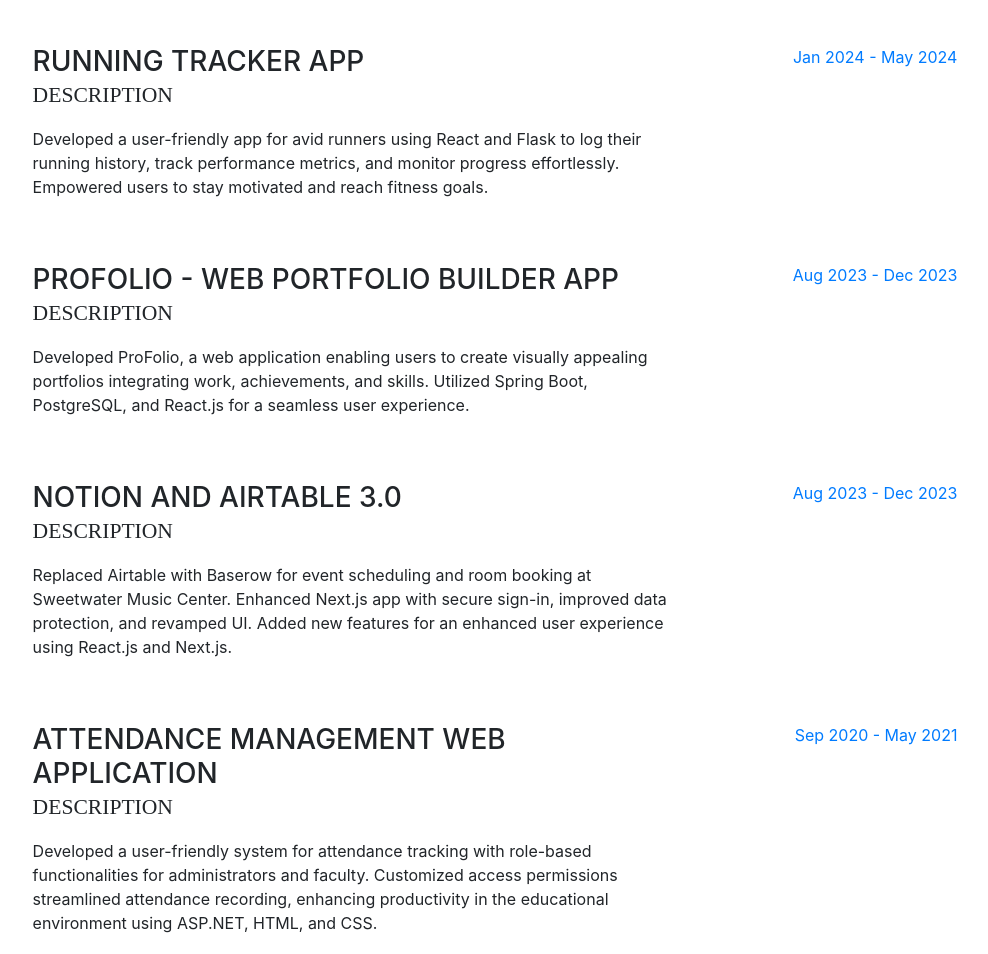
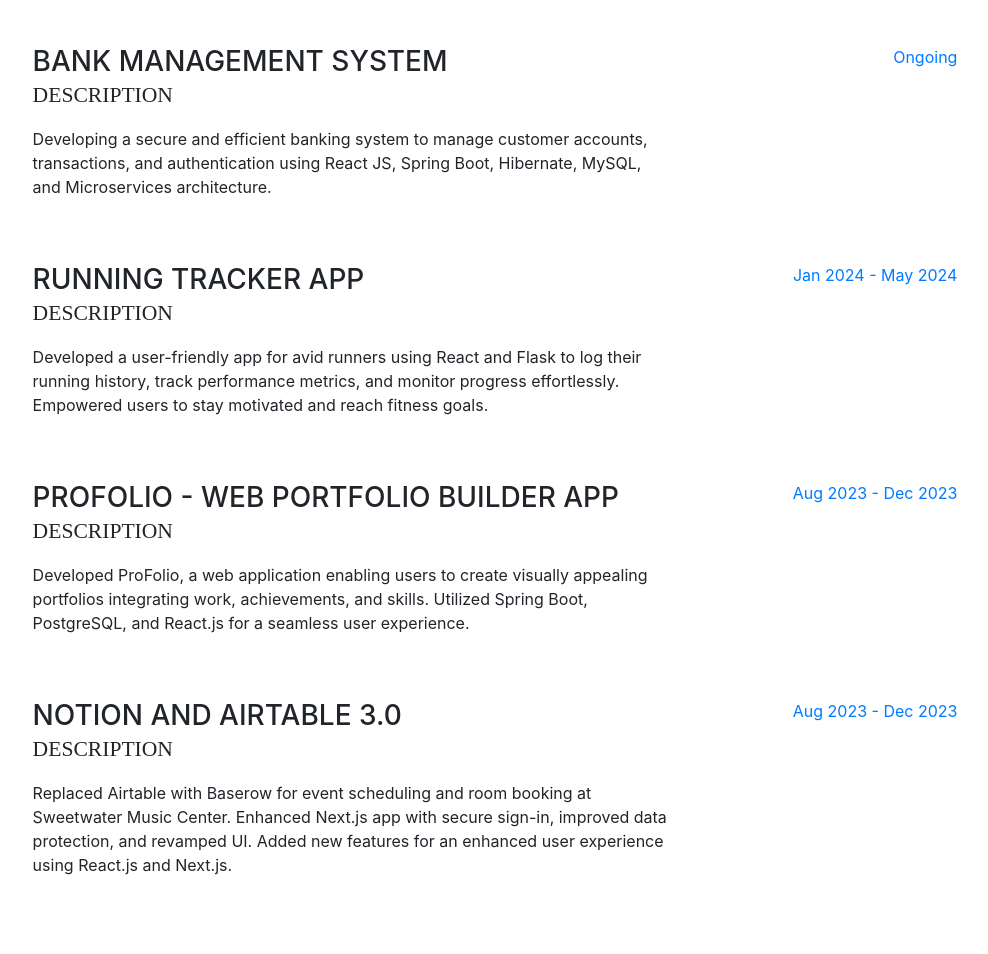
Before and after one commit to manur02/manur02.github.io, a website with bundled scripts: page index.html in a window 1280 px wide. Shown: the part 1689-2643 px from the top of the page, without its empty margins (145-1133 px from the left). Built offline with nearby package versions, Linux system fonts and the light colour scheme; a web font is replaced by a local one.

Commit message:
Update index.html

```diff
--- a/index.html
+++ b/index.html
@@ -140,7 +140,17 @@
       <section class="resume-section p-3 p-lg-4 d-flex flex-column pr-lg-6" id="projects">
         <div class="my-auto">
             <h2 class="mb-5">Projects</h2>
-
+             <div class="resume-item d-flex flex-column flex-md-row mb-5">
+              <div class="resume-content mr-auto">
+                  <h3 class="mb-0">Bank Management System</h3>
+                  <div class="subheading mb-3">Description</div>
+                  <p>Developing a secure and efficient banking system to manage customer accounts, transactions, and authentication using React
+JS, Spring Boot, Hibernate, MySQL, and Microservices architecture.</p>
+              </div>
+              <div class="resume-date text-md-right">
+                  <span class="text-primary">Ongoing</span>
+              </div>
+          </div>
             <div class="resume-item d-flex flex-column flex-md-row mb-5">
                 <div class="resume-content mr-auto">
                     <h3 class="mb-0">Running Tracker App</h3>
@@ -177,18 +187,6 @@
                     <span class="text-primary">Aug 2023 - Dec 2023</span>
                 </div>
             </div>
-            <div class="resume-item d-flex flex-column flex-md-row mb-5">
-              <div class="resume-content mr-auto">
-                  <h3 class="mb-0">Attendance Management Web Application</h3>
-                  <div class="subheading mb-3">Description</div>
-                  <p>Developed a user-friendly system for attendance tracking with role-based functionalities for administrators and faculty.
-                    Customized access permissions streamlined attendance recording, enhancing productivity in the educational environment using
-                    ASP.NET, HTML, and CSS.</p>
-              </div>
-              <div class="resume-date text-md-right">
-                  <span class="text-primary">Sep 2020 - May 2021</span>
-              </div>
-          </div>
           </div>
 
       <section class="resume-section p-3 p-lg-4 d-flex flex-column " id="education">
```
